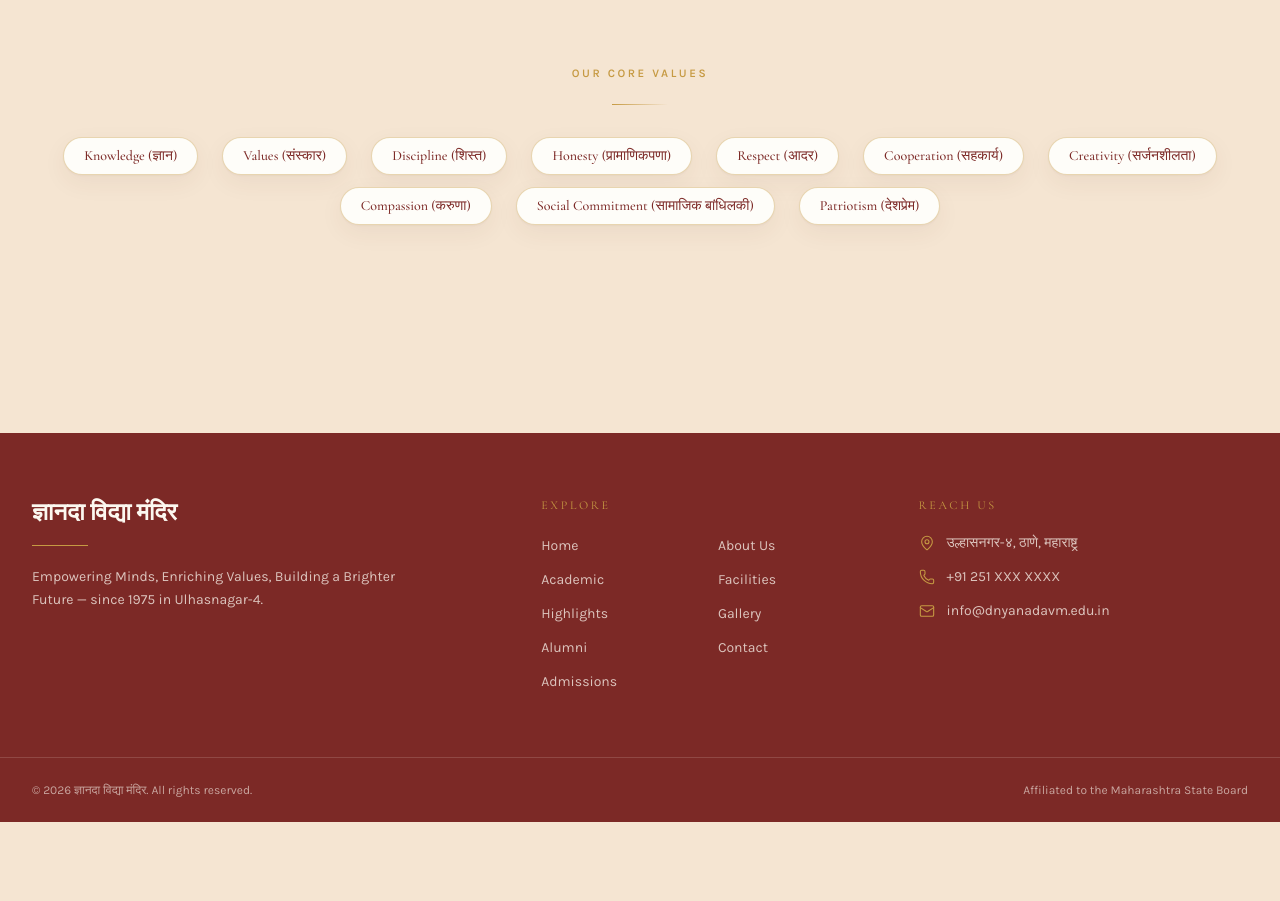
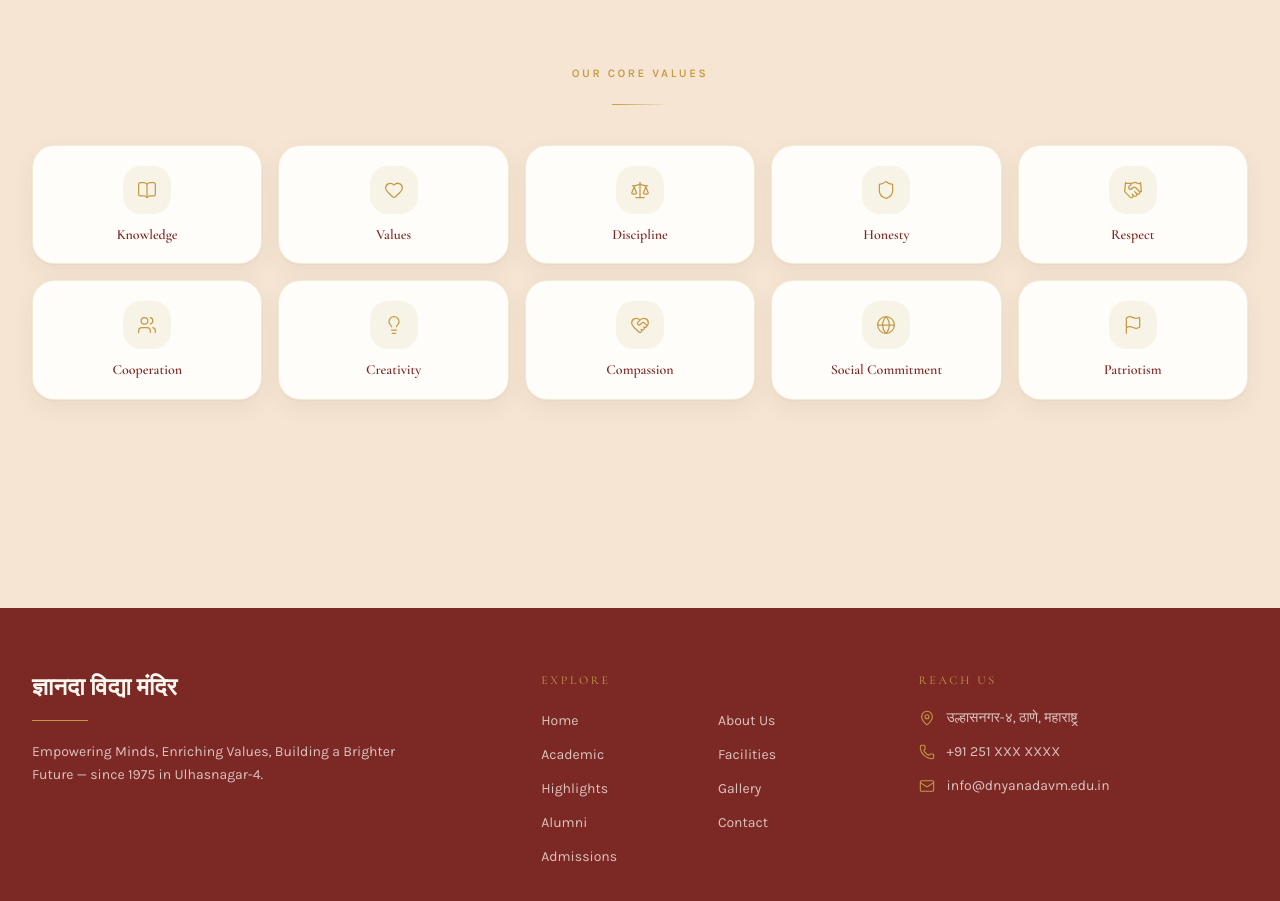
Before and after one commit to jagdishpanada2000-cloud/Dyanada-vidya-mandir-, a Next.js app: page /about in a window 1280 px wide. Shown: the part 2900-3801 px from the top of the page. Before the commit the page ends 3722 px from the top, so only its background shows below. Built offline with nearby package versions, Linux system fonts and the light colour scheme.

Commit message:
Enhance Core Values section with icons and card layout

```diff
--- a/src/app/about/page.tsx
+++ b/src/app/about/page.tsx
@@ -1,22 +1,27 @@
 "use client";
 
+import { BookOpen, Heart, Scale, Shield, Handshake, Users, Lightbulb, HeartHandshake, Globe, Flag } from "lucide-react";
+import { motion } from "framer-motion";
 import { useLanguage } from "@/lib/language";
 import { PageHero, Reveal, Section, SectionHeading } from "@/components/Section";
 import { ImagePlaceholder } from "@/components/ImagePlaceholder";
 
-const coreValues = [
-  "ज्ञान", "संस्कार", "शिस्त", "प्रामाणिकपणा", "आदर",
-  "सहकार्य", "सर्जनशीलता", "करुणा", "सामाजिक बांधिलकी", "देशप्रेम",
-];
-
-const coreValuesEn = [
-  "Knowledge (ज्ञान)", "Values (संस्कार)", "Discipline (शिस्त)", "Honesty (प्रामाणिकपणा)", "Respect (आदर)",
-  "Cooperation (सहकार्य)", "Creativity (सर्जनशीलता)", "Compassion (करुणा)", "Social Commitment (सामाजिक बांधिलकी)", "Patriotism (देशप्रेम)",
+const coreValueData = [
+  { mr: "ज्ञान", en: "Knowledge", icon: BookOpen },
+  { mr: "संस्कार", en: "Values", icon: Heart },
+  { mr: "शिस्त", en: "Discipline", icon: Scale },
+  { mr: "प्रामाणिकपणा", en: "Honesty", icon: Shield },
+  { mr: "आदर", en: "Respect", icon: Handshake },
+  { mr: "सहकार्य", en: "Cooperation", icon: Users },
+  { mr: "सर्जनशीलता", en: "Creativity", icon: Lightbulb },
+  { mr: "करुणा", en: "Compassion", icon: HeartHandshake },
+  { mr: "सामाजिक बांधिलकी", en: "Social Commitment", icon: Globe },
+  { mr: "देशप्रेम", en: "Patriotism", icon: Flag },
 ];
 
 export default function About() {
   const { t, language } = useLanguage();
-  const values = language === "en" ? coreValuesEn : coreValues;
+  const values = coreValueData;
 
   return (
     <>
@@ -86,16 +91,29 @@ export default function About() {
           title=""
           center
         />
-        <Reveal delay={0.08} className="mt-8">
-          <div className="flex flex-wrap justify-center gap-x-6 gap-y-3">
-            {values.map((v, i) => (
-              <span
-                key={i}
-                className="rounded-full border border-gold/40 bg-surface px-5 py-2 font-display text-sm font-medium text-primary shadow-soft"
-              >
-                {v}
-              </span>
-            ))}
+        <Reveal delay={0.08} className="mt-10">
+          <div className="grid grid-cols-2 gap-4 sm:grid-cols-3 md:grid-cols-5">
+            {values.map((v, i) => {
+              const Icon = v.icon;
+              return (
+                <motion.div
+                  key={i}
+                  initial={{ opacity: 0, y: 12 }}
+                  whileInView={{ opacity: 1, y: 0 }}
+                  viewport={{ once: true }}
+                  transition={{ delay: i * 0.04, duration: 0.5, ease: [0.22, 1, 0.36, 1] }}
+                  whileHover={{ y: -4 }}
+                  className="group flex flex-col items-center rounded-2xl border border-gold/20 bg-surface p-5 text-center shadow-soft transition-all duration-300 hover:border-gold/60 hover:shadow-lift"
+                >
+                  <div className="flex h-12 w-12 items-center justify-center rounded-xl bg-gold/10 text-gold transition-colors duration-300 group-hover:bg-gold group-hover:text-white">
+                    <Icon className="h-5 w-5" strokeWidth={1.5} />
+                  </div>
+                  <span className="mt-3 font-display text-sm font-semibold leading-tight text-primary">
+                    {language === "en" ? v.en : v.mr}
+                  </span>
+                </motion.div>
+              );
+            })}
           </div>
         </Reveal>
       </Section>
--- a/src/app/page.tsx
+++ b/src/app/page.tsx
@@ -2,20 +2,23 @@
 
 import Link from "next/link";
 import { motion } from "framer-motion";
-import { ArrowRight } from "lucide-react";
+import { ArrowRight, BookOpen, Heart, Scale, Shield, Handshake, Users, Lightbulb, HeartHandshake, Globe, Flag } from "lucide-react";
 import { useLanguage } from "@/lib/language";
 import { Reveal, Section } from "@/components/Section";
 import { ImagePlaceholder } from "@/components/ImagePlaceholder";
 import { toMarathiNum } from "@/lib/utils";
 
-const coreValues = [
-  "ज्ञान", "संस्कार", "शिस्त", "प्रामाणिकपणा", "आदर",
-  "सहकार्य", "सर्जनशीलता", "करुणा", "सामाजिक बांधिलकी", "देशप्रेम",
-];
-
-const coreValuesEn = [
-  "Knowledge (ज्ञान)", "Values (संस्कार)", "Discipline (शिस्त)", "Honesty (प्रामाणिकपणा)", "Respect (आदर)",
-  "Cooperation (सहकार्य)", "Creativity (सर्जनशीलता)", "Compassion (करुणा)", "Social Commitment (सामाजिक बांधिलकी)", "Patriotism (देशप्रेम)",
+const coreValueData = [
+  { mr: "ज्ञान", en: "Knowledge", icon: BookOpen },
+  { mr: "संस्कार", en: "Values", icon: Heart },
+  { mr: "शिस्त", en: "Discipline", icon: Scale },
+  { mr: "प्रामाणिकपणा", en: "Honesty", icon: Shield },
+  { mr: "आदर", en: "Respect", icon: Handshake },
+  { mr: "सहकार्य", en: "Cooperation", icon: Users },
+  { mr: "सर्जनशीलता", en: "Creativity", icon: Lightbulb },
+  { mr: "करुणा", en: "Compassion", icon: HeartHandshake },
+  { mr: "सामाजिक बांधिलकी", en: "Social Commitment", icon: Globe },
+  { mr: "देशप्रेम", en: "Patriotism", icon: Flag },
 ];
 
 export default function Home() {
@@ -28,7 +31,7 @@ export default function Home() {
     { value: "96%", label: t("home.stats.results") },
   ];
 
-  const values = language === "en" ? coreValuesEn : coreValues;
+  const values = coreValueData;
 
   return (
     <>
@@ -113,16 +116,29 @@ export default function Home() {
             </h2>
             <div className="rule-gold mx-auto mt-5" />
           </Reveal>
-          <Reveal delay={0.08} className="mt-10">
-            <div className="flex flex-wrap justify-center gap-x-8 gap-y-3">
-              {values.map((v, i) => (
-                <span
-                  key={i}
-                  className="rounded-full border border-gold/40 bg-surface px-5 py-2 font-display text-sm font-medium text-primary shadow-soft"
-                >
-                  {v}
-                </span>
-              ))}
+          <Reveal delay={0.08} className="mt-12">
+            <div className="grid grid-cols-2 gap-4 sm:grid-cols-3 md:grid-cols-5">
+              {values.map((v, i) => {
+                const Icon = v.icon;
+                return (
+                  <motion.div
+                    key={i}
+                    initial={{ opacity: 0, y: 12 }}
+                    whileInView={{ opacity: 1, y: 0 }}
+                    viewport={{ once: true }}
+                    transition={{ delay: i * 0.04, duration: 0.5, ease: [0.22, 1, 0.36, 1] }}
+                    whileHover={{ y: -4 }}
+                    className="group flex flex-col items-center rounded-2xl border border-gold/20 bg-surface p-5 text-center shadow-soft transition-all duration-300 hover:border-gold/60 hover:shadow-lift"
+                  >
+                    <div className="flex h-12 w-12 items-center justify-center rounded-xl bg-gold/10 text-gold transition-colors duration-300 group-hover:bg-gold group-hover:text-white">
+                      <Icon className="h-5 w-5" strokeWidth={1.5} />
+                    </div>
+                    <span className="mt-3 font-display text-sm font-semibold leading-tight text-primary">
+                      {language === "en" ? v.en : v.mr}
+                    </span>
+                  </motion.div>
+                );
+              })}
             </div>
           </Reveal>
         </div>
```
